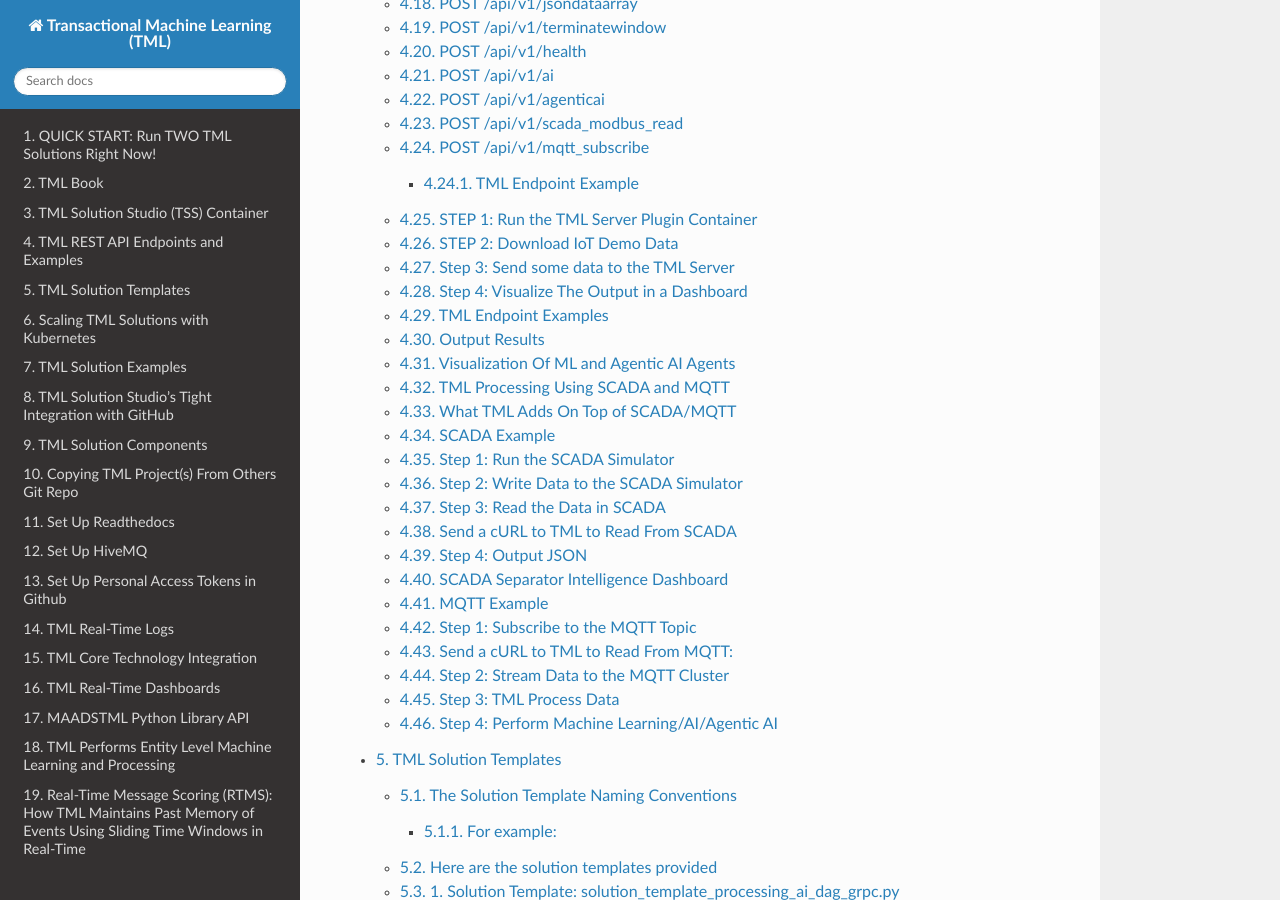
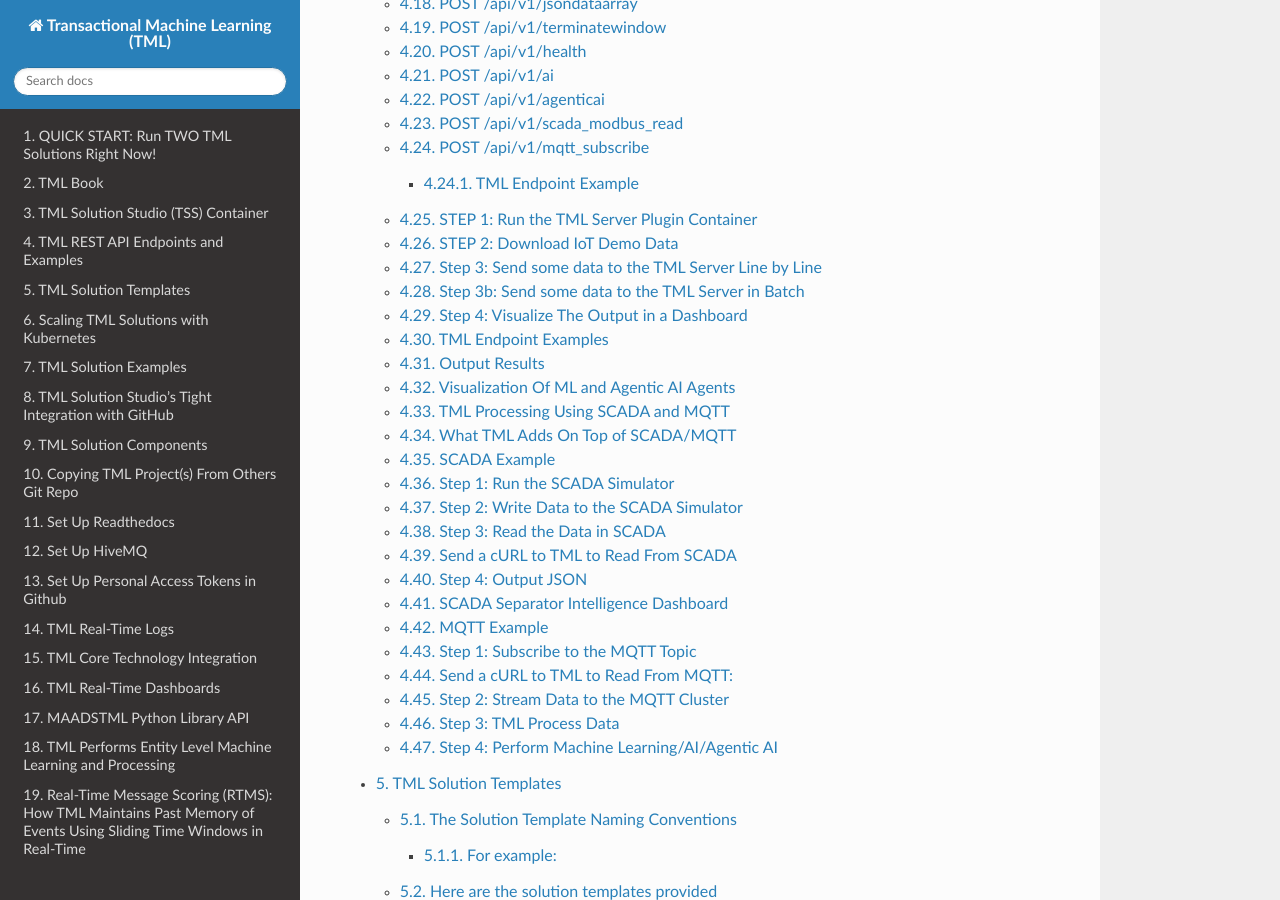
Before and after one commit to smaurice101/readthedocs, a Sphinx documentation site: the page built from docs/source/index.rst, in a window 1280 px wide and 900 px high, scrolled down 6247 px. Built offline with Sphinx 7.4.7 and the Read the Docs theme 3.1.0, drawn with Linux system fonts in a browser that asks for light colours; pages that are not in the unit, such as notebooks, are missing from menus; some of the changed lines change nothing that is shown; some of the changed text lies outside the part shown.

Commit message:
Update tmlapi.rst

```diff
--- a/docs/source/tmlapi.rst
+++ b/docs/source/tmlapi.rst
@@ -2165,7 +2165,7 @@
 
 Unzip and save it to a local folder.
 
-Step 3: Send some data to the TML Server
+Step 3: Send some data to the TML Server Line by Line
 -----------------------------------------
 
 Copy and Paste this code in Python and Run it.
@@ -2279,6 +2279,97 @@
 
            # extracting response text
            return r.text
+
+
+Step 3b: Send some data to the TML Server in Batch
+-----------------------------------------
+
+.. code-block::
+
+    import requests
+    from concurrent.futures import ThreadPoolExecutor
+    import sys
+    from datetime import datetime
+    import time
+    import json
+
+    sys.dont_write_bytecode = True
+
+    rest_port = "9001"
+    httpaddr = "http:"
+    apiroute = "jsondataarray"
+    API_ENDPOINT = f"{httpaddr}//localhost:{rest_port}/api/v1/{apiroute}"
+
+    BATCH_SIZE = 50
+    MAX_WORKERS = 3
+    LOOP_DELAY = 0.001
+
+    sendtotopic = "iot-raw-data"
+
+    session = requests.Session()
+    session.headers.update({'Content-Type': 'application/json'})
+
+    def send_tml_batch(raw_lines,sendtotopic=""):
+        """🚀 Add sendtotopic INSIDE each JSON object."""
+        jdata = []
+        for line in raw_lines:
+            processed = line.strip().replace(";", " ")
+            if not processed:
+                continue
+
+            try:
+                # Parse EXISTING JSON object from IoTData.txt
+                base_obj = json.loads(processed)
+
+                # ✅ ADD sendtotopic DIRECTLY to root object
+                if sendtotopic != "":
+                  base_obj["sendtotopic"] = sendtotopic
+
+                jdata.append(base_obj)  # Now perfect for your server!
+
+            except json.JSONDecodeError:
+                # Fallback for malformed lines
+                jdata.append({"data": processed, "sendtotopic": "iot-raw-data"})
+
+        print(f"🚀 Sending {len(jdata)} enriched objects")
+
+        try:
+            r = session.post(API_ENDPOINT, json=jdata, timeout=10)
+            print(f"Status {r.status_code}: {r.text}")
+            return r.text
+        except Exception as e:
+            print(f"Error: {e}")
+            return None
+
+    def readdatafile(inputfile):
+        print("🚀 ULTRA-FAST Producer Started:", datetime.now())
+
+        while True:
+            try:
+                with open(inputfile, 'r') as f:
+                    batch = []
+                    for raw_line in f:
+                        batch.append(raw_line)
+
+                        if len(batch) >= BATCH_SIZE:
+                            send_tml_batch(batch)
+                            batch = []
+                            time.sleep(LOOP_DELAY)
+
+                    if batch:
+                        send_tml_batch(batch,sendtotopic)
+
+                    print("🔄 EOF - Restarting...")
+                    time.sleep(0.5)
+            except FileNotFoundError:
+                print("❌ IoTData.txt missing")
+                time.sleep(1)
+            except Exception as e:
+                print(f"Error: {e}")
+                time.sleep(0.1)
+
+    if __name__ == '__main__':
+        readdatafile("IoTData.txt")
 
 
 Step 4: Visualize The Output in a Dashboard
```
